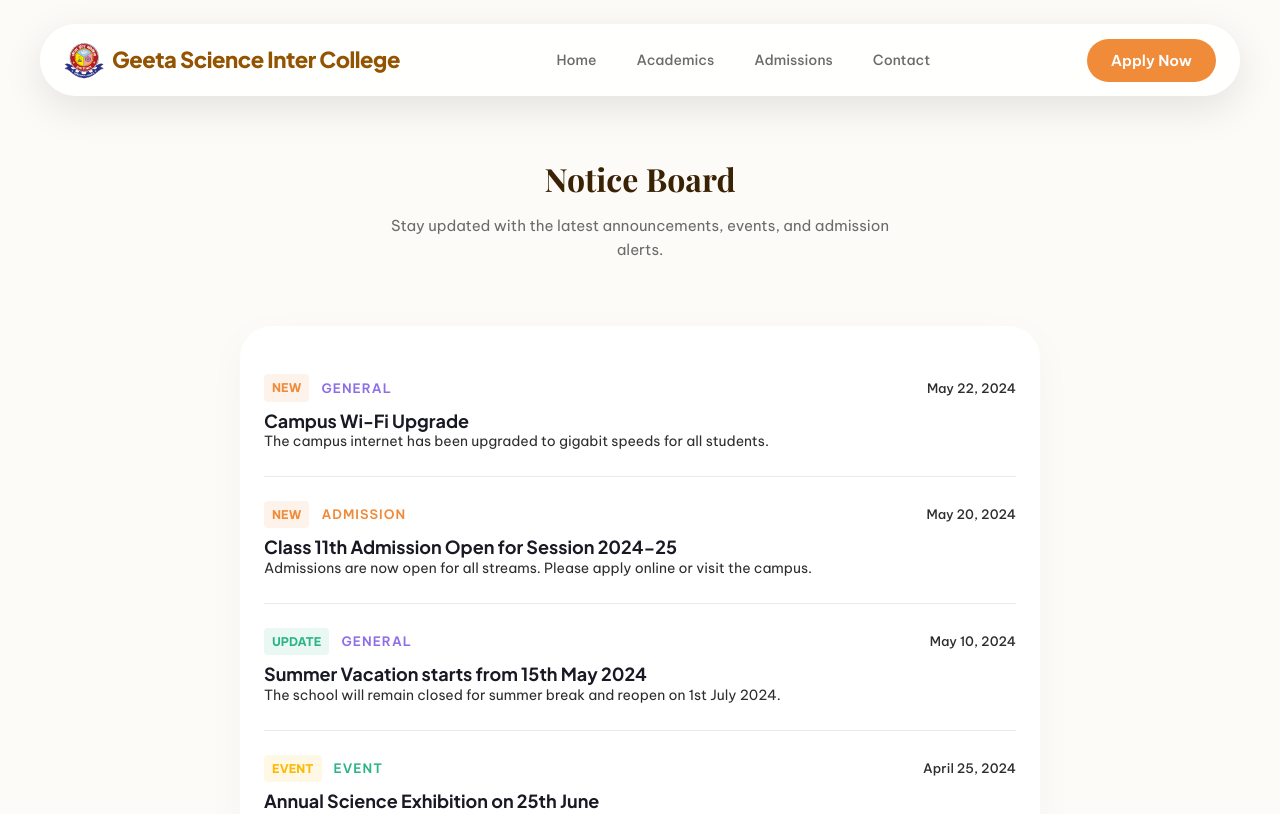
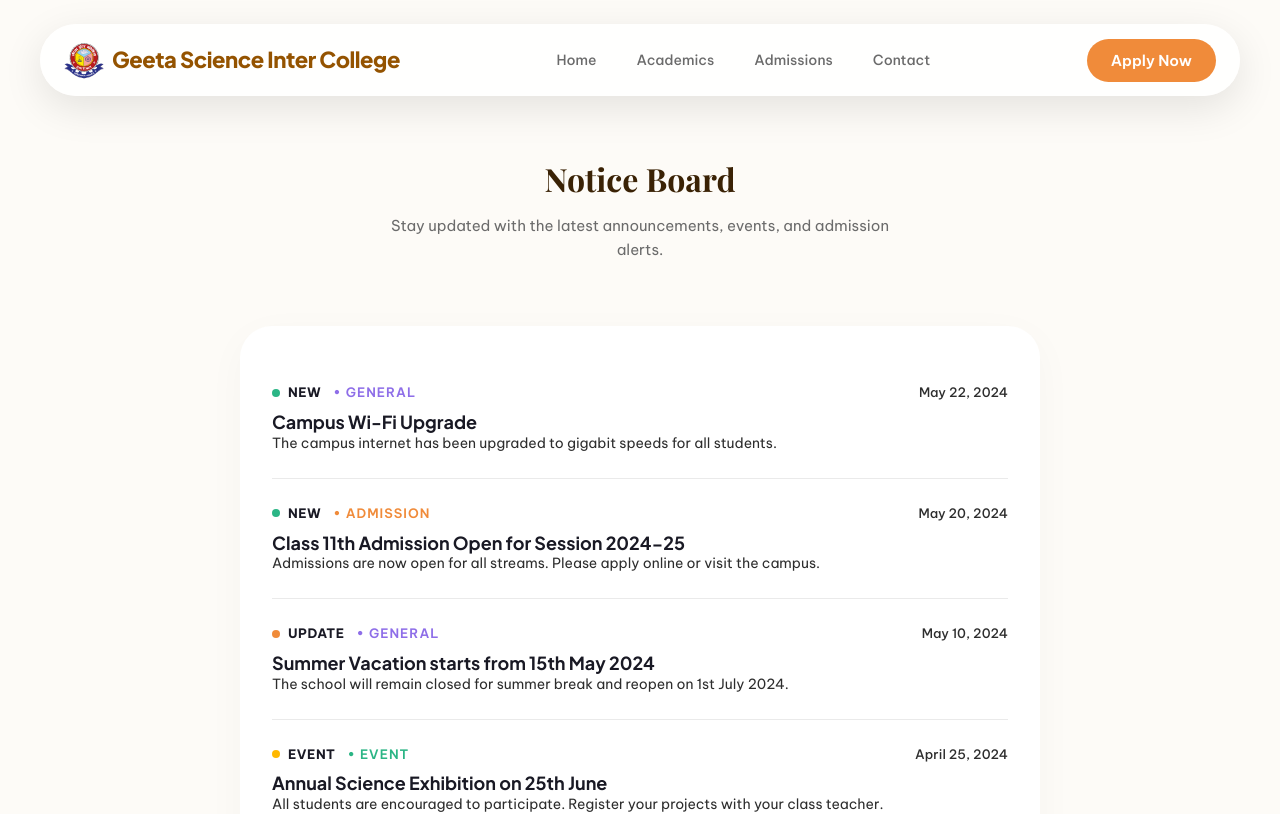
Before and after one commit to Subhampas1/geetascienceintercollege, a React (Vite) app: page /notices in a window 1280 px wide. Shown: the top 814 px of the page. Built offline with nearby package versions, Linux system fonts and the light colour scheme; a web font is replaced by a local one.

Commit message:
Update Notice page to use colored bullets and remove internal scroll

```diff
--- a/src/pages/Notice.jsx
+++ b/src/pages/Notice.jsx
@@ -39,9 +39,7 @@ const Notice = () => {
             backgroundColor: 'white',
             borderRadius: 'var(--radius-xl)',
             boxShadow: '0 10px 40px rgba(0,0,0,0.03)',
-            padding: '24px',
-            maxHeight: '600px',
-            overflowY: 'auto'
+            padding: '32px'
           }}>
             <div style={{display: 'flex', flexDirection: 'column'}}>
               {sortedNotices.map((n, i) => {
@@ -55,10 +53,20 @@ const Notice = () => {
                     borderBottom: isLast ? 'none' : '1px solid var(--color-border)'
                   }}>
                     <div style={{display: 'flex', justifyContent: 'space-between', alignItems: 'center', marginBottom: '8px'}}>
-                      <div style={{display: 'flex', alignItems: 'center', gap: '12px'}}>
-                        <Chip variant={n.variant}>{n.type}</Chip>
-                        <span style={{ fontSize: '13px', fontWeight: 600, color: themeColor, textTransform: 'uppercase', letterSpacing: '1px' }}>
-                          {n.category}
+                      <div style={{display: 'flex', alignItems: 'center', gap: '8px'}}>
+                        <span style={{
+                          display: 'block',
+                          width: '8px',
+                          height: '8px',
+                          borderRadius: '50%',
+                          backgroundColor: n.variant === 'new' ? 'var(--color-green)' : n.variant === 'update' ? 'var(--color-orange)' : 'var(--color-yellow)',
+                          flexShrink: 0
+                        }}></span>
+                        <span style={{ fontSize: '13px', fontWeight: 700, color: 'var(--color-navy)', letterSpacing: '0.5px' }}>
+                          {n.type}
+                        </span>
+                        <span style={{ fontSize: '13px', fontWeight: 600, color: themeColor, textTransform: 'uppercase', letterSpacing: '1px', marginLeft: '4px' }}>
+                          • {n.category}
                         </span>
                       </div>
                       <span className="text-muted" style={{fontSize: '13px', fontWeight: 500}}>{n.date}</span>
```
